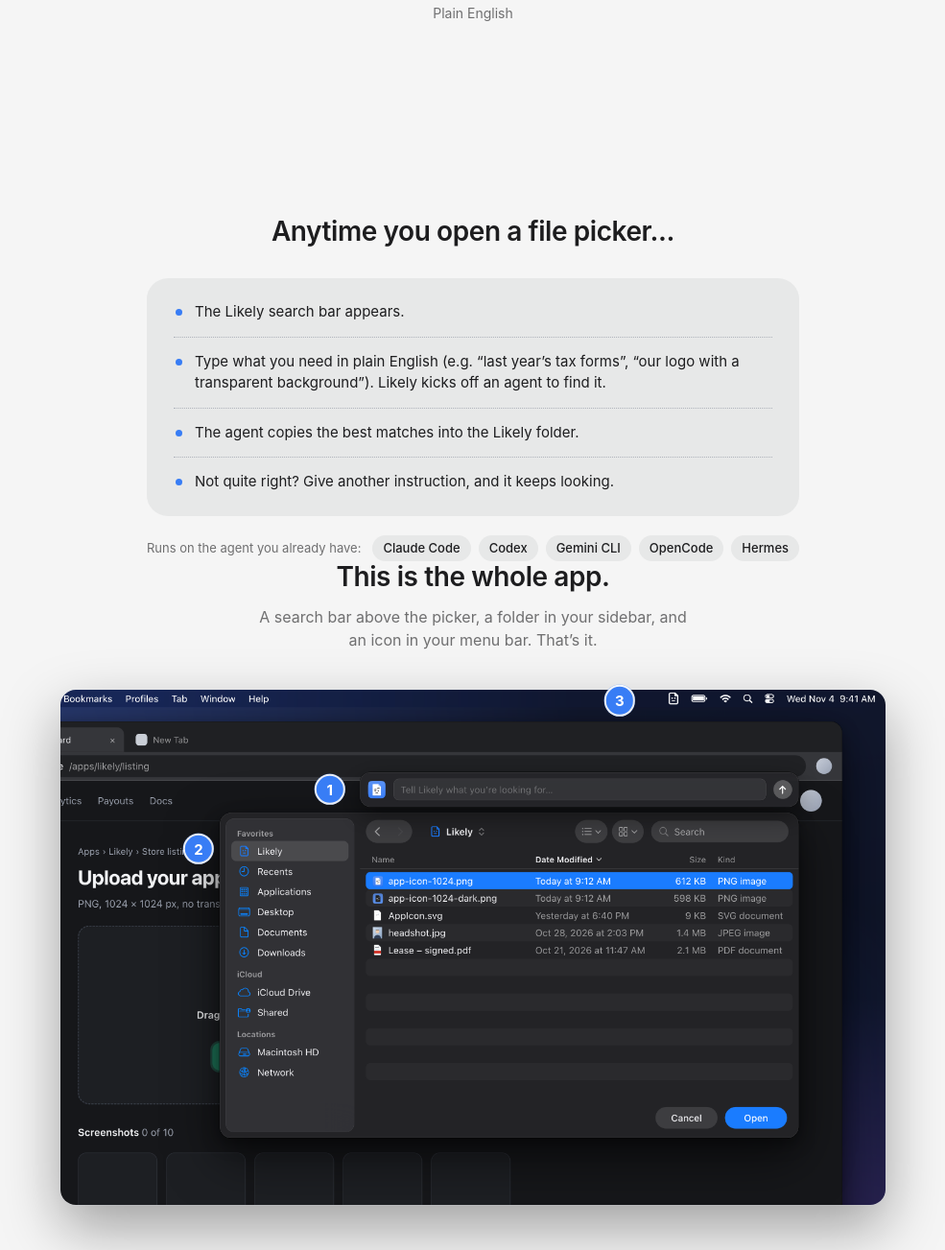
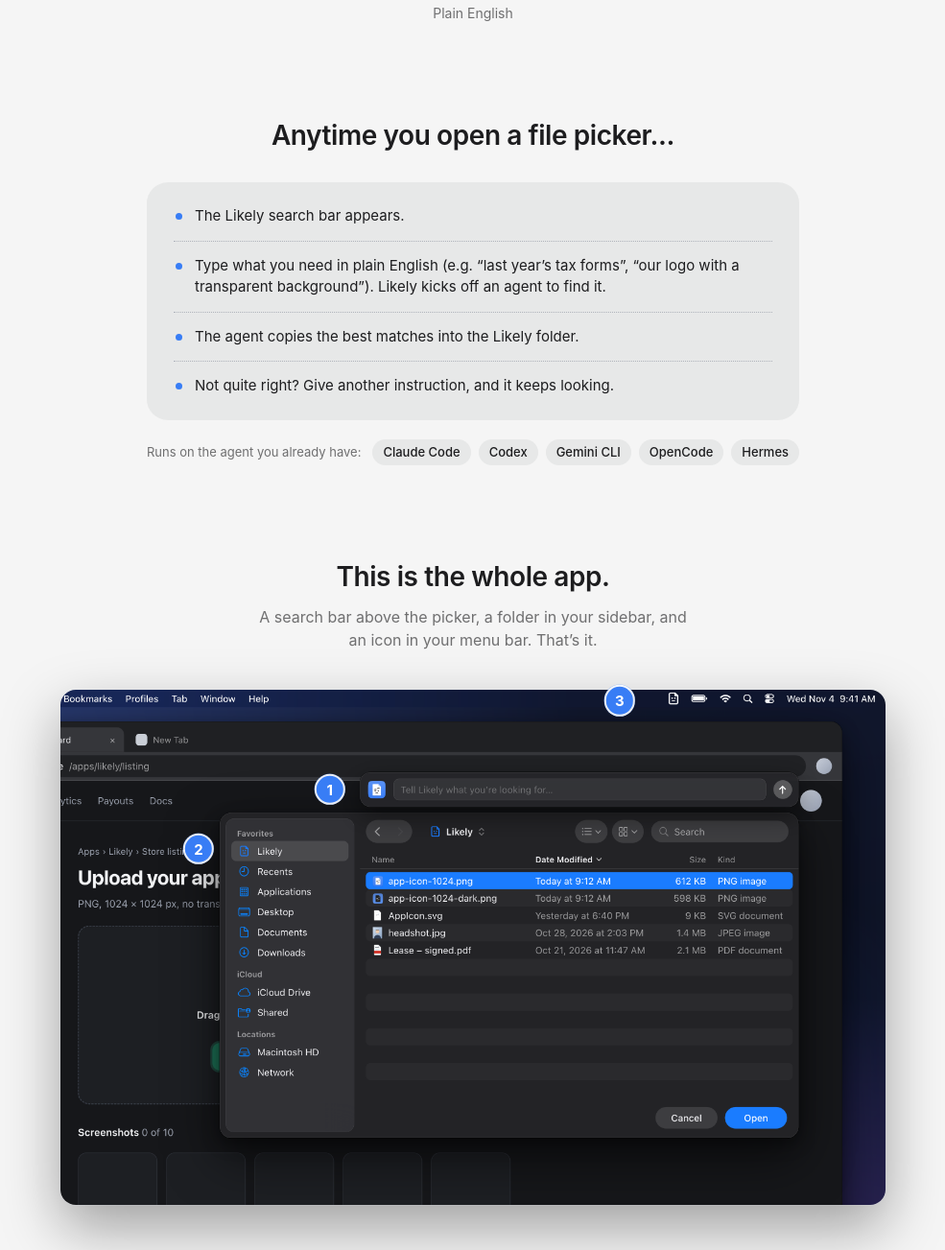
Before and after one commit to synth-inc/likely, a plain HTML site: page docs/index.html in a window 1280 px wide. Shown: the part 1177-2480 px from the top of the page at 96% size, without its empty margins (147-1132 px from the left). Drawn offline with Linux system fonts and the light colour scheme.

Commit message:
Landing: even spacing around How it works
Co-Authored-By: Claude Opus 5.5 <noreply@anthropic.com>
Claude-Session: https://claude.ai/code/session_011QtFqufH492azCARw1Fkx5

```diff
--- a/docs/assets/style.css
+++ b/docs/assets/style.css
@@ -100,6 +100,9 @@ h1 em { font-style: normal; color: var(--text-2); }
 
 /* 2. Demo video */
 .demo { padding-bottom: 100px; }
+/* "How it works" sits right under the demo, then "This is the whole app": 100px between each. */
+.demo + #how { padding-top: 0; }
+#how + .whole { padding-top: 100px; }
 .video-panel { border-radius: var(--r-panel); overflow: hidden; background: var(--fill); aspect-ratio: 16 / 10; }
 .video-panel video { display: block; width: 100%; height: 100%; object-fit: cover; background: #1C1D21; }
 
```
